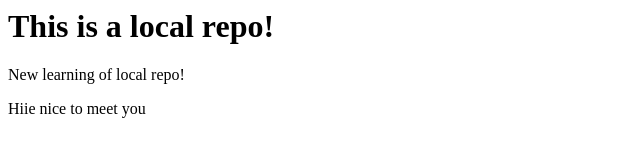
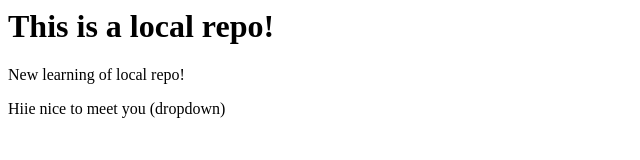
Before and after one commit to Sami-sour/localrepo, a plain HTML site: page index.html in a window 1280 px wide. Shown: the whole page, without its empty margins (0-640 px from the left). Drawn offline with Linux system fonts and the light colour scheme.

```diff
--- a/index.html
+++ b/index.html
@@ -1,3 +1,3 @@
 <h1>This is a local repo!</h1>
 <p>New learning of local repo!</p>
-<p>Hiie nice to meet you</p>
+<p>Hiie nice to meet you (dropdown)</p>
```
